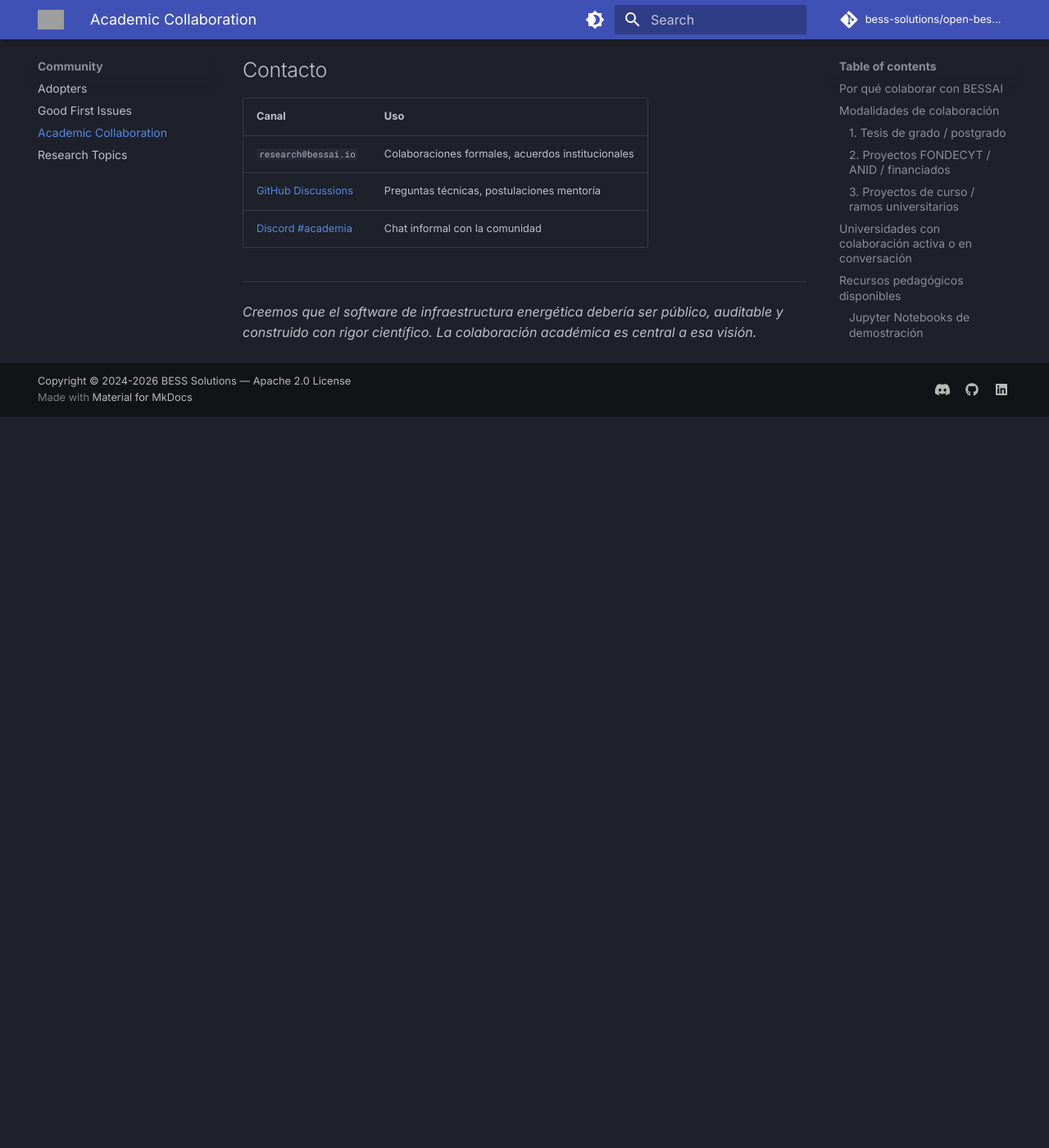
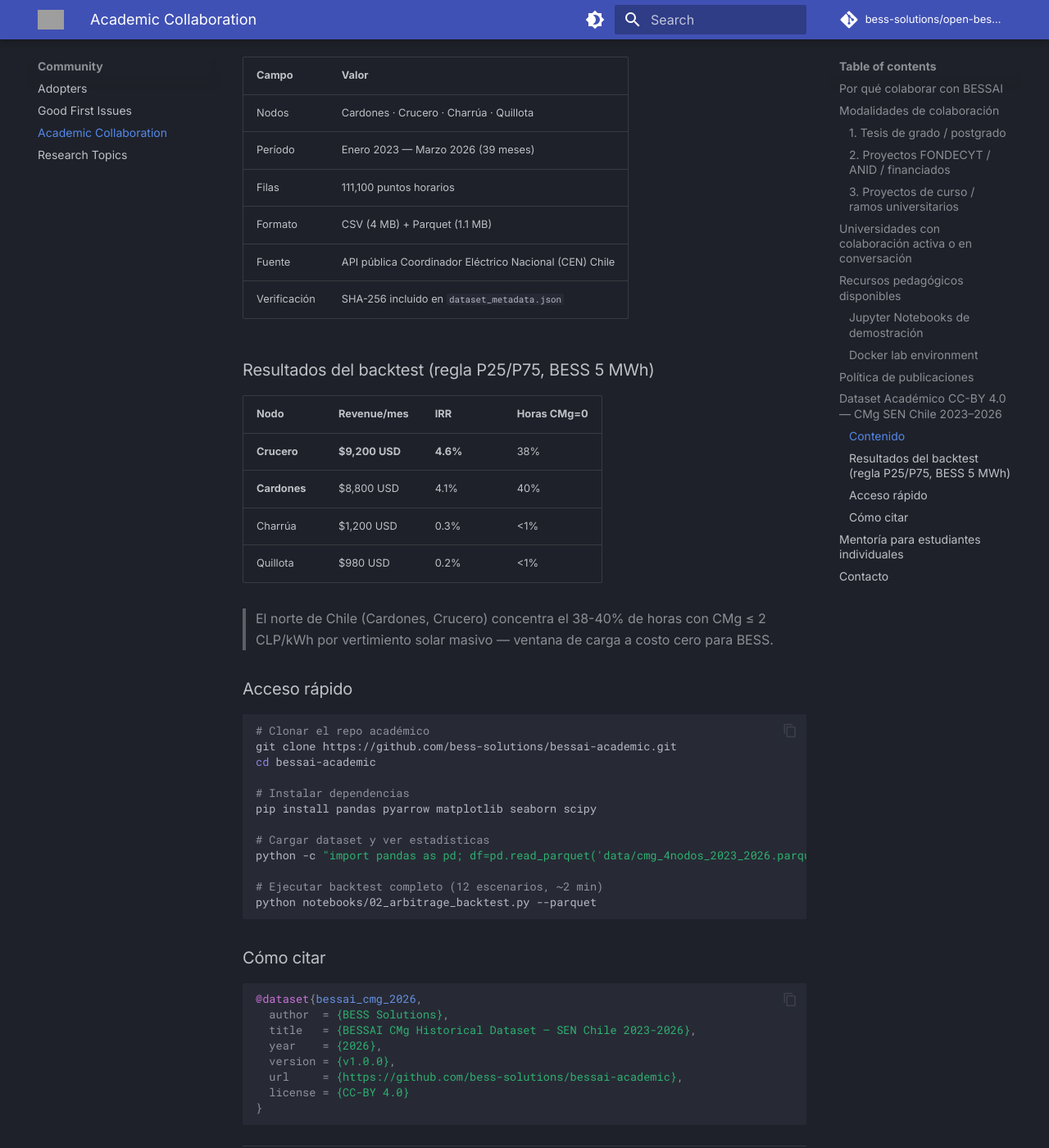
Before and after one commit to bess-solutions/open-bess-edge, an MkDocs documentation site: the page built from docs/academic_collaboration.md, in a window 1280 px wide and 1400 px high, scrolled down 3247 px. Shown: the whole window at 82% size. Built offline with MkDocs 1.6.1 and Material for MkDocs 9.7.7, drawn with Linux system fonts in a browser that asks for light colours; comment, search, counter and statistics services are not loaded; the version menu is left out; before the commit the page ends 3755 px from its top, so only the background shows below that; some of the changed text lies outside the part shown; grey boxes are pictures that could not be loaded.

Commit message:
docs: deprecar sec-bess-ingestor (GAPs ✅ v2.16.0), actualizar BESSAIEvolve 39m/111K pts, academic_collaboration USACH + CC-BY 4.0

````diff
--- a/docs/academic_collaboration.md
+++ b/docs/academic_collaboration.md
@@ -1,7 +1,7 @@
 # Colaboración Académica — BESSAI Edge Gateway
 
-> **Última actualización**: Febrero 2026
-> **Contacto**: `research@bessai.io`
+> **Última actualización**: Marzo 2026
+> **Contacto**: `contacto@bess-solutions.cl` · `research@bessai.io`
 
 ---
 
@@ -57,6 +57,7 @@ Profesores pueden integrar BESSAI en cursos de:
 
 | Institución | País | Área | Estado |
 |---|---|---|---|
+| **Universidad de Santiago de Chile (USACH)** | Chile | Ingeniería Eléctrica · Mercados Energía | ✅ **Colaboración activa — 2026** |
 | Universidad de Chile | Chile | Ingeniería Eléctrica | 🟡 En conversación |
 | UTFSM (Federico Santa María) | Chile | Automatización | 🟡 En conversación |
 | PUC Chile | Chile | Ing. Eléctrica / IA | 🟡 En conversación |
@@ -110,6 +111,70 @@ BESSAI fomenta la **ciencia abierta**. Las publicaciones derivadas de colaboraci
 
 ---
 
+## Dataset Académico CC-BY 4.0 — CMg SEN Chile 2023–2026
+
+En el marco de la colaboración BESSAI × USACH, se publica el primer dataset
+de Costo Marginal horario del SEN con cobertura de 39 meses:
+
+[![Dataset](https://img.shields.io/badge/dataset-v1.0.0-blue)](https://github.com/bess-solutions/bessai-academic)
+[![License: CC BY 4.0](https://img.shields.io/badge/License-CC%20BY%204.0-lightgrey.svg)](https://creativecommons.org/licenses/by/4.0/)
+[![Rows](https://img.shields.io/badge/rows-111%2C100-green)](https://github.com/bess-solutions/bessai-academic)
+
+### Contenido
+
+| Campo | Valor |
+|-------|-------|
+| Nodos | Cardones · Crucero · Charrúa · Quillota |
+| Período | Enero 2023 — Marzo 2026 (39 meses) |
+| Filas | 111,100 puntos horarios |
+| Formato | CSV (4 MB) + Parquet (1.1 MB) |
+| Fuente | API pública Coordinador Eléctrico Nacional (CEN) Chile |
+| Verificación | SHA-256 incluido en `dataset_metadata.json` |
+
+### Resultados del backtest (regla P25/P75, BESS 5 MWh)
+
+| Nodo | Revenue/mes | IRR | Horas CMg=0 |
+|------|-------------|-----|-------------|
+| **Crucero** | **$9,200 USD** | **4.6%** | 38% |
+| **Cardones** | $8,800 USD | 4.1% | 40% |
+| Charrúa | $1,200 USD | 0.3% | <1% |
+| Quillota | $980 USD | 0.2% | <1% |
+
+> El norte de Chile (Cardones, Crucero) concentra el 38-40% de horas con CMg ≤ 2 CLP/kWh
+> por vertimiento solar masivo — ventana de carga a costo cero para BESS.
+
+### Acceso rápido
+
+```bash
+# Clonar el repo académico
+git clone https://github.com/bess-solutions/bessai-academic.git
+cd bessai-academic
+
+# Instalar dependencias
+pip install pandas pyarrow matplotlib seaborn scipy
+
+# Cargar dataset y ver estadísticas
+python -c "import pandas as pd; df=pd.read_parquet('data/cmg_4nodos_2023_2026.parquet'); print(df.groupby('node')['cmg_clp_kwh'].describe())"
+
+# Ejecutar backtest completo (12 escenarios, ~2 min)
+python notebooks/02_arbitrage_backtest.py --parquet
+```
+
+### Cómo citar
+
+```bibtex
+@dataset{bessai_cmg_2026,
+  author  = {BESS Solutions},
+  title   = {BESSAI CMg Historical Dataset — SEN Chile 2023-2026},
+  year    = {2026},
+  version = {v1.0.0},
+  url     = {https://github.com/bess-solutions/bessai-academic},
+  license = {CC-BY 4.0}
+}
+```
+
+---
+
 ## Mentoría para estudiantes individuales
 
 ¿Eres estudiante y quieres contribuir a BESSAI como proyecto de innovación personal? Ofrecemos mentoría informal para personas que:
````
Also changed, not shown: README.md (+1 -1 lines), sec-bess-ingestor/README.md (+96 -149 lines).
